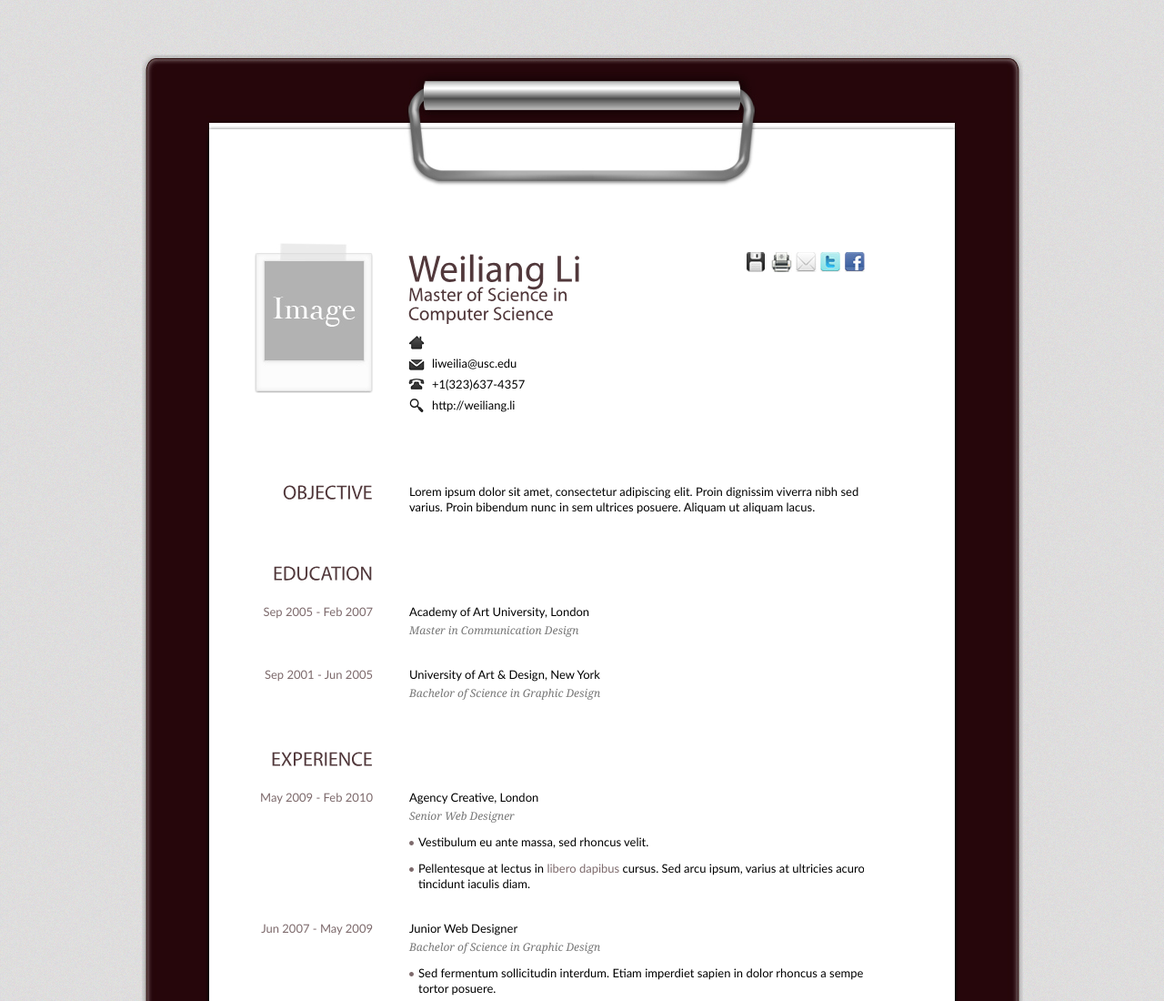
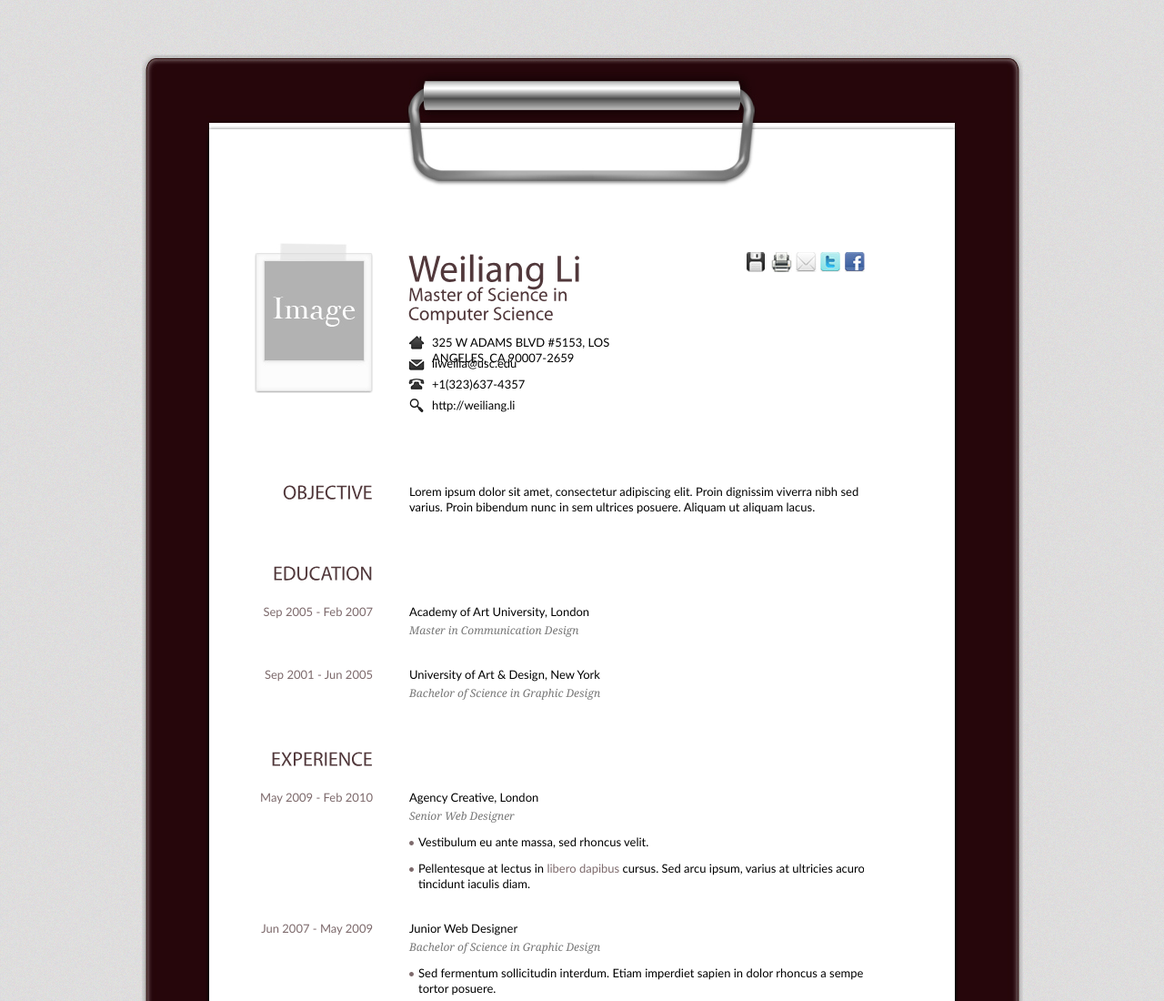
Before and after one commit to weiliango/weiliang.github.io, a plain HTML site: page index.html in a window 1280 px wide. Shown: the top 1100 px of the page at 91% size. Drawn offline with Linux system fonts and the light colour scheme.

Commit message:
change address

```diff
--- a/index.html
+++ b/index.html
@@ -40,7 +40,7 @@
             <h1 class="name">Weiliang Li <br />
               <span>Master of Science in Computer Science</span></h1>
             <ul>
-              <li class="ad"></li>
+              <li class="ad">325 W ADAMS BLVD #5153, LOS ANGELES, CA 90007-2659</li>
               <li class="mail">liweilia@usc.edu</li>
               <li class="tel">+1(323)637-4357</li>
               <li class="web">http://weiliang.li</li>
```
